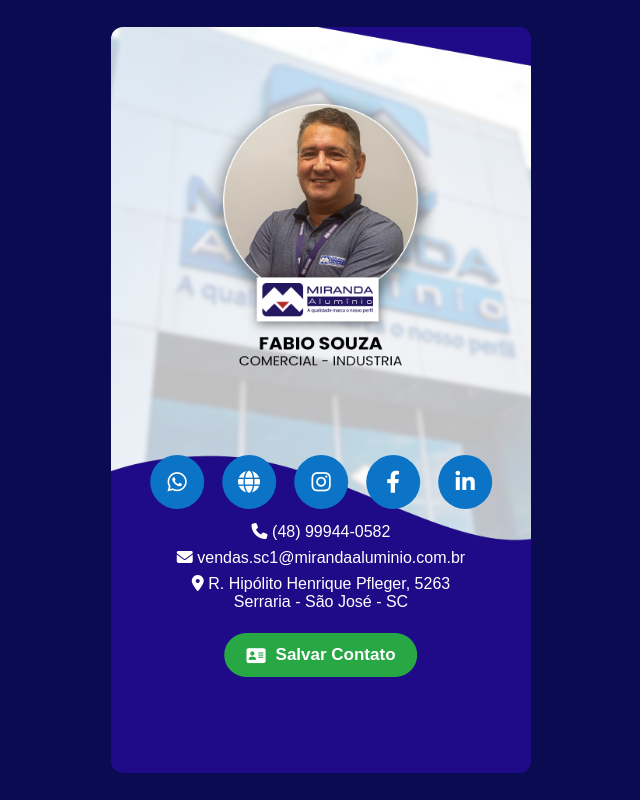
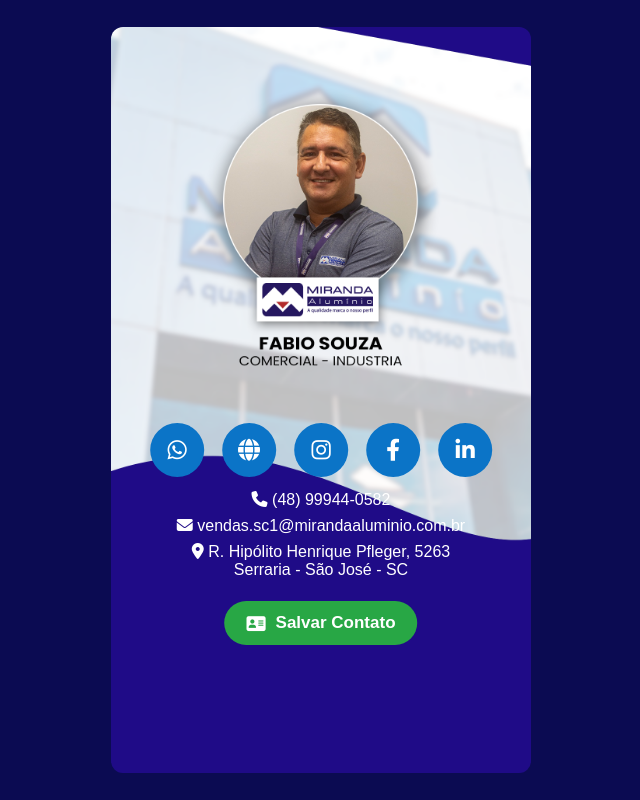
Before and after one commit to FabioHRSouza/fabioSouzaCard, a plain HTML site: page index.html in a window 1280 px wide. Shown: the whole page, without its empty margins (319-959 px from the left). Drawn offline with Linux system fonts and the light colour scheme.

Commit message:
Update style.css

```diff
--- a/style.css
+++ b/style.css
@@ -34,7 +34,7 @@ body {
   position: absolute;
   left: 50%;
   transform: translateX(-50%);
-  bottom: 12vh;        /* posição fixa do conteúdo */
+  bottom: 16vh;        /* posição fixa do conteúdo */
   width: 88%;
   max-width: 380px;
   text-align: center;
```
